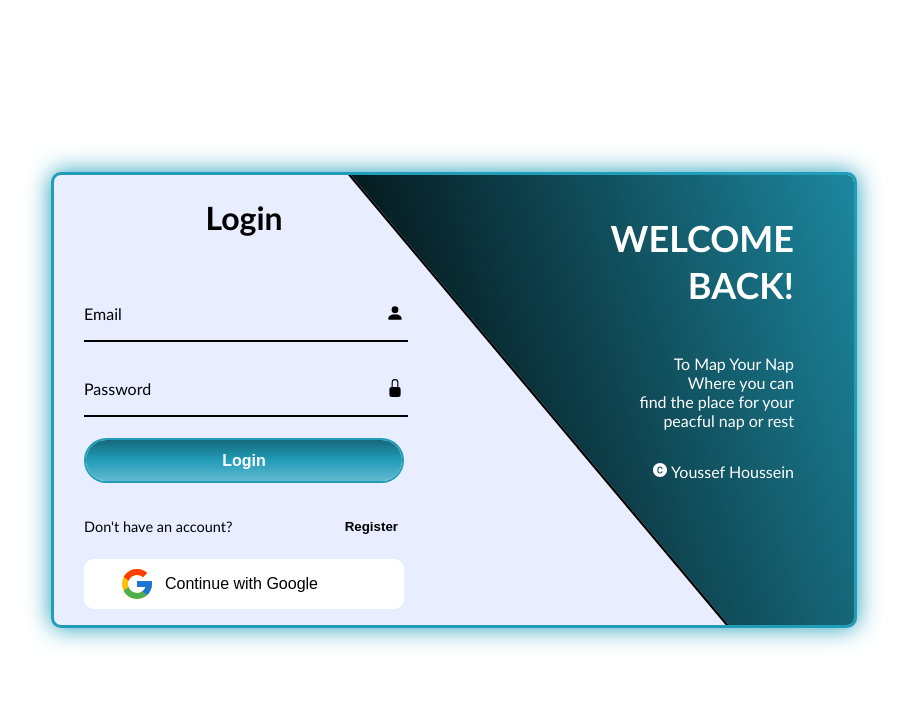
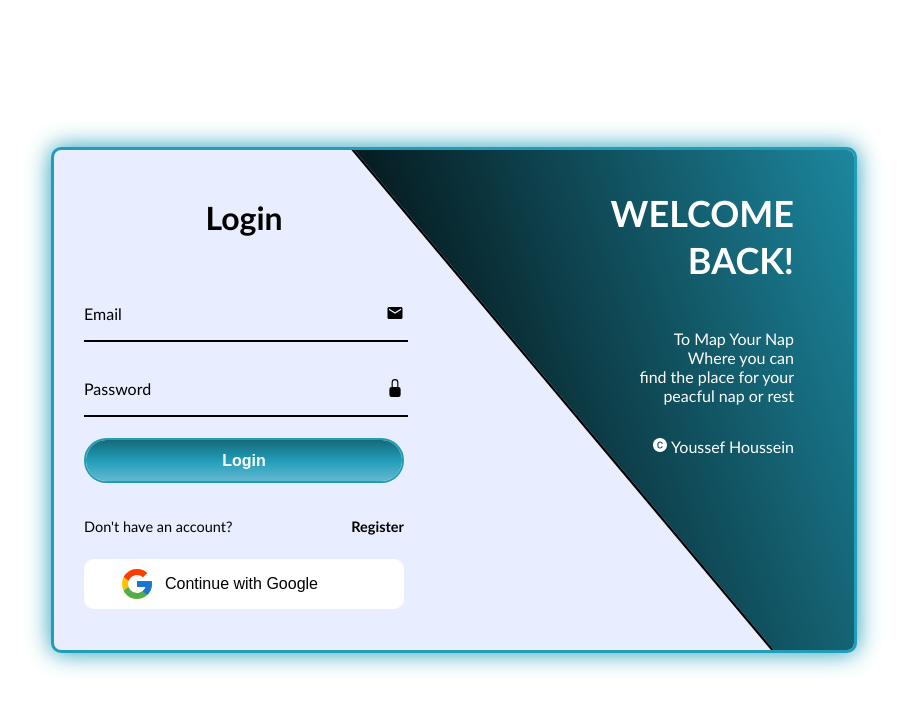
Before and after one commit to YoussefHoussein/Senior-Project, a React (Create React App) app in the folder frontend/: page / in a window 1280 px wide. Shown: the top 710 px of the page, without its empty margins (186-1093 px from the left). Built offline with nearby package versions, Linux system fonts and the light colour scheme; a web font is replaced by a local one.

Commit message:
frontend <> add the full design for login and register forms

```diff
--- a/frontend/src/App.js
+++ b/frontend/src/App.js
@@ -2,14 +2,12 @@ import { BrowserRouter, Routes, Route } from "react-router-dom";
 import './App.css';
 import './utilities.css'
 import Login from './Auth/login';
-import Register from './Auth/register';
 function App() {
   return (
     <div className="container flex center">
     <BrowserRouter>
       <Routes>
         <Route path='/' element={<Login />}/>
-        <Route path='/register' element={<Register />} />
       </Routes>
     </BrowserRouter>
     </div>
--- a/frontend/src/Auth/login/index.jsx
+++ b/frontend/src/Auth/login/index.jsx
@@ -1,9 +1,12 @@
-import React, { useState } from 'react'
+import React, { useRef, useState } from 'react'
 import './style.css'
 import {AiFillCopyrightCircle } from "react-icons/ai";
 import { BsFillPersonFill ,BsFillLockFill , BsFillUnlockFill } from "react-icons/bs";
 import {FcGoogle} from 'react-icons/fc'
+import {MdEmail} from 'react-icons/md'
+
 const Login = () => {
+    const wrapper = useRef()
     const [pass, setPass] = useState("password")
     const unlock = () => {
         setPass("text")
@@ -15,41 +18,98 @@ const Login = () => {
         email: "",
         password : ""
     })
+    const [reg_data,setRegData] = useState({
+        name:"",
+        email:"",
+        password:""
+    })
     const handleChange = (e) => {
         setData({ ...data, [e.target.name]: e.target.value });
-      }
+    }
+    const handleRegisterData = (e) => {
+        setRegData({ ...reg_data, [e.target.name]: e.target.value })
+    }
+    const openRegister = () => {
+        if(wrapper.current){
+            wrapper.current.className += ' active'
+        }
+    }
+    const openLogin = () => {
+        if(wrapper.current){
+            wrapper.current.className = 'wrapper'
+        }
+    }
   return (
-    <div className="wrapper">
+    <div className="wrapper" ref={wrapper}>
         <span className="bg-animate"></span>
         <span className="bg-animate2"></span>
         <div className="form-box flex column login">
-            <h2 className='login-title'>Login</h2>
+            <h2 className='login-title animation'>Login</h2>
             <form>
-                <div className="input-box">
+                <div className="input-box animation">
                     <input type="email" required name='email' onChange={handleChange} value={data.email}/>
                     <label>Email</label>
-                    <BsFillPersonFill className='input-icon'/>
+                    <MdEmail className='input-icon'/>
                 </div>
-                <div className="input-box">
+                <div className="input-box animation">
                     <input type={pass} required name='password' onChange={handleChange} value={data.password}/>
                     <label>Password</label>
                     {pass == "password" ? <BsFillLockFill className='input-icon locker' onClick={unlock}/> : <BsFillUnlockFill className='input-icon locker' onClick={lock}/>}
                 </div>
-                <button type='submit' className="login-btn">Login</button>
-                <div className="logreg-link flex spaceBetween">
+                <button type='submit' className="login-btn animation">Login</button>
+                <div className="logreg-link animation flex spaceBetween">
                     <p>Don't have an account?</p>
-                    <button className="register-link">Register</button>
+                    <a className="register-link" onClick={openRegister} href='#'>Register</a>
                 </div>
-                <div className="google flex">
+                <div className="google flex animation">
                     <FcGoogle className='google-logo'/>
                     <p>Continue with Google</p>
                 </div>
             </form>
         </div>
         <div className="info-text login flex column">
-            <h2>Welcome Back!</h2>
-            <p>To Map Your Nap <br />Where you can <br /> find the place for your <br /> peacful nap or rest</p>
-            <p>
+            <h2 className='animation'>Welcome Back!</h2>
+            <p className='animation'>To Map Your Nap <br />Where you can <br /> find the place for your <br /> peacful nap or rest</p>
+            <p className='animation'>
+                <AiFillCopyrightCircle className='copy-right'/> Youssef Houssein
+            </p>
+        </div>
+
+        <div className="form-box flex column register">
+            <h2 className='login-title animation' >Register</h2>
+            <form>
+                <div className="input-box animation">
+                    <input type="text" required name='name' onChange={handleRegisterData} value={reg_data.name}/>
+                    <label>Name</label>
+                    <BsFillPersonFill className='input-icon'/>
+                </div>
+                <div className="input-box animation">
+                    <input type="email" required name='email' onChange={handleRegisterData} value={reg_data.email}/>
+                    <label>Email</label>
+                    <MdEmail className='input-icon'/>
+                </div>
+                <div className="input-box animation">
+                    <input type={pass} required name='password' onChange={handleRegisterData} value={reg_data.password}/>
+                    <label>Password</label>
+                    {pass == "password" ? <BsFillLockFill className='input-icon locker' onClick={unlock}/> : <BsFillUnlockFill className='input-icon locker' onClick={lock}/>}
+                </div>
+                <button type='submit' className="login-btn animation">Register</button>
+                <div className="logreg-link flex spaceBetween animation">
+                    <p>Already have an account?</p>
+                    <a className="register-link" onClick={openLogin} href='#'>Login</a>
+                </div>
+                <div className="google flex animation">
+                    <FcGoogle className='google-logo'/>
+                    <p>Continue with Google</p>
+                </div>
+            </form>
+        </div>
+        <div className="info-text register flex column">
+            <h2 className='animation'>Welcome</h2>
+            <p className='animation'>To Map Your Nap <br />Where you can <br /> find the place for your <br /> peacful nap or rest</p>
+            <p className='animation'>Register here and login for more information</p>
+            <p className='animation'>you can find your way easily</p>
+            <p className='animation'>
                 <AiFillCopyrightCircle className='copy-right'/> Youssef Houssein
             </p>
         </div>
--- a/frontend/src/Auth/login/style.css
+++ b/frontend/src/Auth/login/style.css
@@ -1,7 +1,7 @@
 .wrapper{
     position: relative;
     width: 800px;
-    height: 450px;
+    height: 500px;
     background: #E8EDFF;
     border: 3px solid #219DB8;
     border-radius: 10px;
@@ -18,6 +18,37 @@
 .wrapper .form-box.login{
     left: 0;
     padding: 0 30px;
+}
+.wrapper .form-box.login .animation{
+    transform: translateX(0);
+    transition: .7s ease;
+    opacity: 1;
+    filter: blur(0);
+    transition-delay: .5s;
+    /**/
+}
+.wrapper.active .form-box.login .animation{
+    transform: translateX(-120%);
+    opacity: 0;
+    filter: blur(10px);
+
+}
+.wrapper .form-box.register{
+    right: 0;
+    padding: 0 30px;
+}
+.wrapper .form-box.register .animation{
+    transform: translateX(120%);
+    transition: .7s ease;
+    opacity: 0;
+    filter: blur(10px);
+    /* transition-delay: 2s; */
+}
+.wrapper.active .form-box.register .animation{
+    transform: translateX(0);
+    opacity: 1;
+    filter: blur(0);
+    transition-delay: 2s;
 }
 .form-box h2{
     font-size: 32px;
@@ -108,11 +139,12 @@
     color: black;
     text-align: center;
     margin: 20px 0 10px;
+    align-items: center;
 }
 
 .form-box .register-link{
     color: black;
-    background: transparent;
+    text-decoration: none;
     border: none;
     outline: none;
     font-weight: 600;
@@ -131,8 +163,44 @@
 .wrapper .info-text.login{
     right: 0;
     text-align: right;
-   padding: 10px 60px 60px 150px;
+    padding: 10px 60px 60px 150px;
 }
+.wrapper .info-text.login .animation{
+    transform: translateX(0);
+    transition: .7s ease;
+    opacity: 1;
+    filter: blur(0);
+    transition-delay: .5s;
+    /**/
+
+}
+.wrapper.active .info-text.login .animation{
+    transform: translateX(120%);
+    opacity: 0;
+    filter: blur(10px);
+}
+
+.wrapper .info-text.register{
+    left: 0;
+    text-align: left;
+    padding: 40px 120px 60px 40px;
+    pointer-events: none;
+}
+.wrapper .info-text.register .animation{
+    transform: translateX(-120%);
+    transition: .7s ease;
+    opacity: 0;
+    filter: blur(10px);
+    /* transition-delay: 2s; */
+
+}
+.wrapper.active .info-text.register .animation{
+    transform: translateX(0);
+    opacity: 1;
+    filter: blur(0);
+    transition-delay: 2s;
+}
+
 .info-text h2{
     font-size: 36px;
     color: white;
@@ -145,7 +213,7 @@
 }
 .wrapper .bg-animate{
     position: absolute;
-    top: 0;
+    top: -4px;
     right: 0;
     width: 850px;
     height: 600px;
@@ -153,18 +221,31 @@
     transform: rotate(10deg) skewY(40deg);
     transform-origin: bottom right;
     border-bottom: 3px solid black;
+    transition: 1.5s ease;
+    transition-delay: .5s;
 }
-/* .wrapper .bg-animate2{
+.wrapper.active .bg-animate{
+    transform: rotate(0) skewY(0);
+    transition-delay: .5s;
+}
+.wrapper .bg-animate2{
     position: absolute;
     top: 100%;
-    right: 250px;
+    left: 250px;
     width: 850px;
     height: 700px;
-    background: black;
+    background: #E8EDFF;
+    transform: rotate(0) skewY(0);
+    transform-origin: bottom left;
+    border-top: 3px solid black;
+    transition: 1.5s ease;
+    transition-delay: .2s;
+}
+.wrapper.active .bg-animate2{
     transform: rotate(-11deg) skewY(-41deg);
-    transform-origin: bottom left;
-    border-top: 3px solid #219DB8;
-} */
+    transition-delay: 1.2s;
+}
+
 .google-logo{
     font-size: 36px;
 }
--- a/frontend/src/Auth/register/index.jsx
+++ /dev/null
@@ -1,9 +0,0 @@
-import React from 'react'
-import './style.css'
-const Register = () => {
-  return (
-    <div>Register</div>
-  )
-}
-
-export default Register
```
Also changed, not shown: frontend/src/Auth/register/style.css (deleted).
